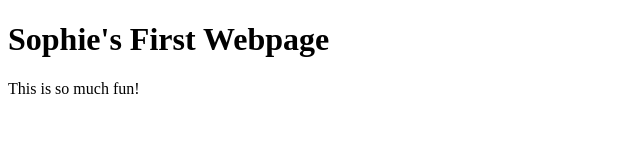
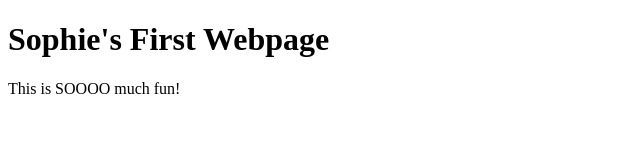
Before and after one commit to ICS2O-Programming-SophieS/Intro-03, a plain HTML site: page index.html in a window 1280 px wide. Shown: the full height of the page, 0-640 px from the left. Drawn offline with Linux system fonts and the light colour scheme.

```diff
--- a/index.html
+++ b/index.html
@@ -8,7 +8,7 @@
   </head>
   <body>
     <h1>Sophie's First Webpage</h1>
-    This is so much fun!
+    This is SOOOO much fun!
     <script src="script.js"></script>
   </body>
 </html>
```
Also changed, not shown: 3 other files.
